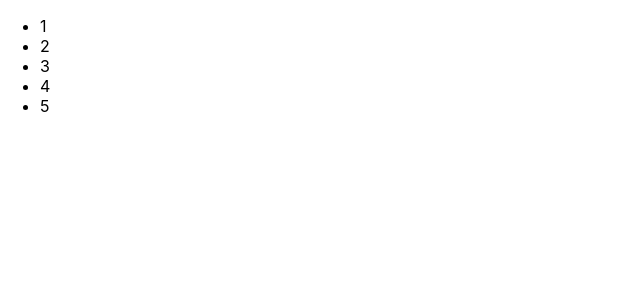
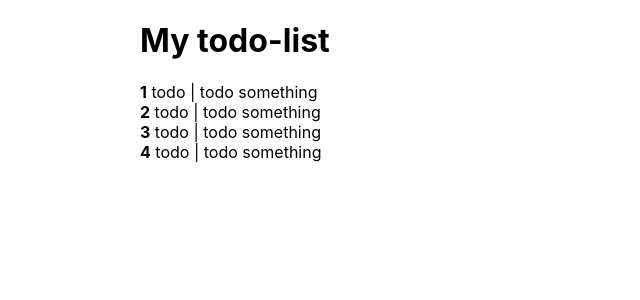
Before and after one commit to EgorRagulin/todo-list, a React (Create React App) app: page / in a window 1280 px wide. Shown: the top 300 px of the page, without its empty margins (0-640 px from the left). Built offline with nearby package versions, Linux system fonts and the light colour scheme.

Commit message:
add static todo-list

```diff
--- a/src/App.js
+++ b/src/App.js
@@ -1,28 +1,23 @@
 import React from 'react';
-
+import TodoList from "./todo/TodoList";
 
 function App() {
-  return (
-      <div className='wrapper'>
-        <div className="header">
+    const todoItems = [
+        {id: 1, title: "todo", description: "todo something", completed: false},
+        {id: 2, title: "todo", description: "todo something", completed: false},
+        {id: 3, title: "todo", description: "todo something", completed: false},
+        {id: 4, title: "todo", description: "todo something", completed: false},
+    ]
+
+    return (
+
+        <div className='wrapper'>
+            <h1>My todo-list</h1>
+
+            <TodoList todoItems={todoItems}/>
 
         </div>
-
-        <section className="to-do-list">
-          <ul>
-            <li>1 </li>
-            <li>2 </li>
-            <li>3 </li>
-            <li>4 </li>
-            <li>5 </li>
-          </ul>
-        </section>
-
-        <div className="footer">
-
-        </div>
-      </div>
-  );
+    );
 }
 
 export default App;
--- a/src/index.css
+++ b/src/index.css
@@ -11,3 +11,9 @@ code {
   font-family: source-code-pro, Menlo, Monaco, Consolas, 'Courier New',
     monospace;
 }
+
+.wrapper {
+  margin: 0 auto;
+  width: 1000px;
+  height: 100%;
+}
--- /dev/null
+++ b/src/todo/TodoItem.js
@@ -0,0 +1,5 @@
+import React from "react";
+
+export default function TodoItem({ todoItem, index }) {
+    return <li><strong>{ index + 1 }</strong> {todoItem.title} | {todoItem.description}</li>
+}
--- a/src/todo/TodoList.js
+++ b/src/todo/TodoList.js
@@ -0,0 +1,20 @@
+import React from "react";
+import TodoItem from "./TodoItem";
+
+const styles = {
+    ul: {
+        listStyle: 'none',
+        margin: 0,
+        padding: 0,
+    }
+}
+
+export default function TodoList(props) {
+    return (
+        <ul style={styles.ul}>
+            { props.todoItems.map((todoItem, index) => {
+                return <TodoItem todoItem={todoItem} key={todoItem.id} index={index}/>
+            }) }
+        </ul>
+    )
+}
```
